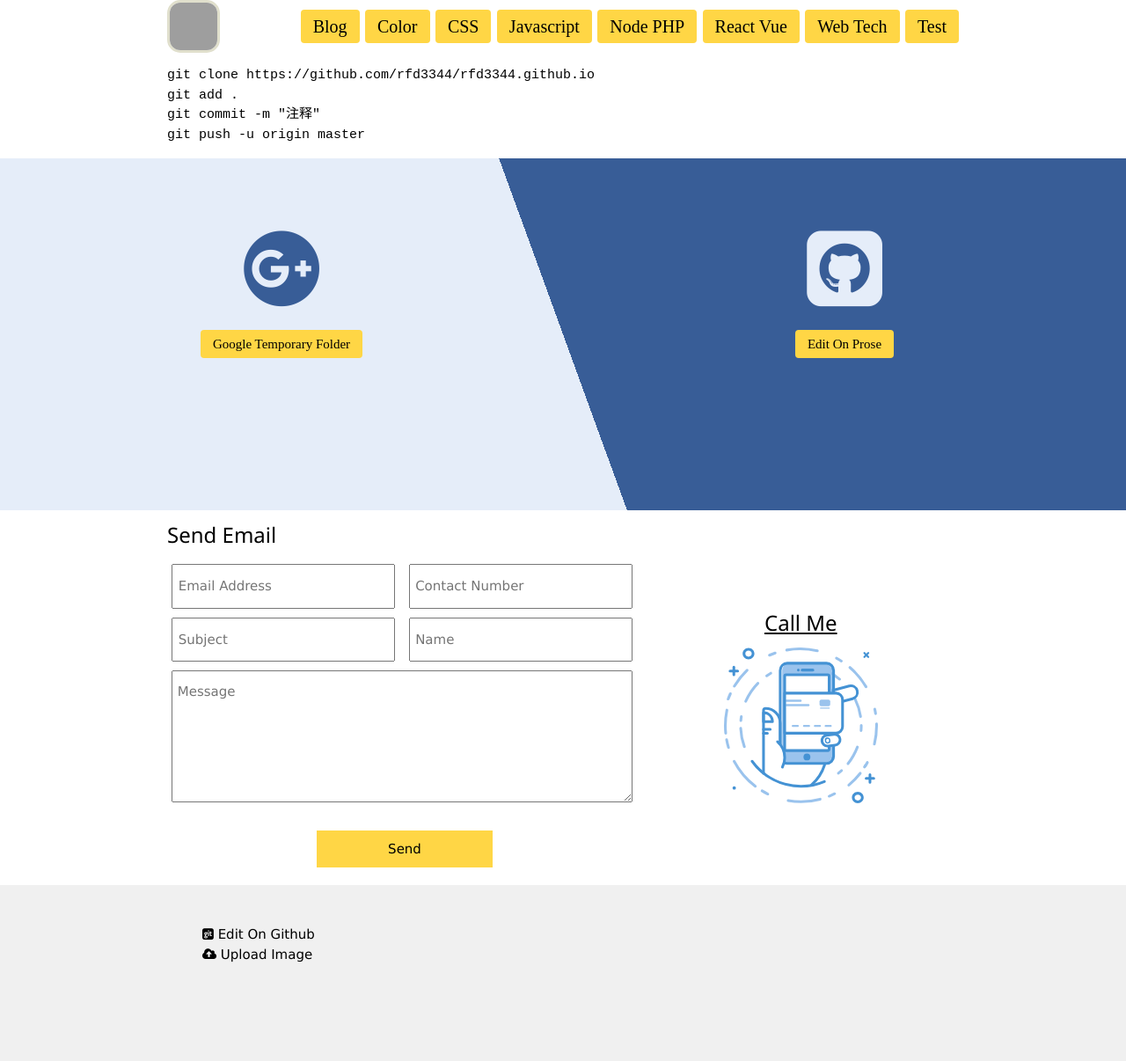
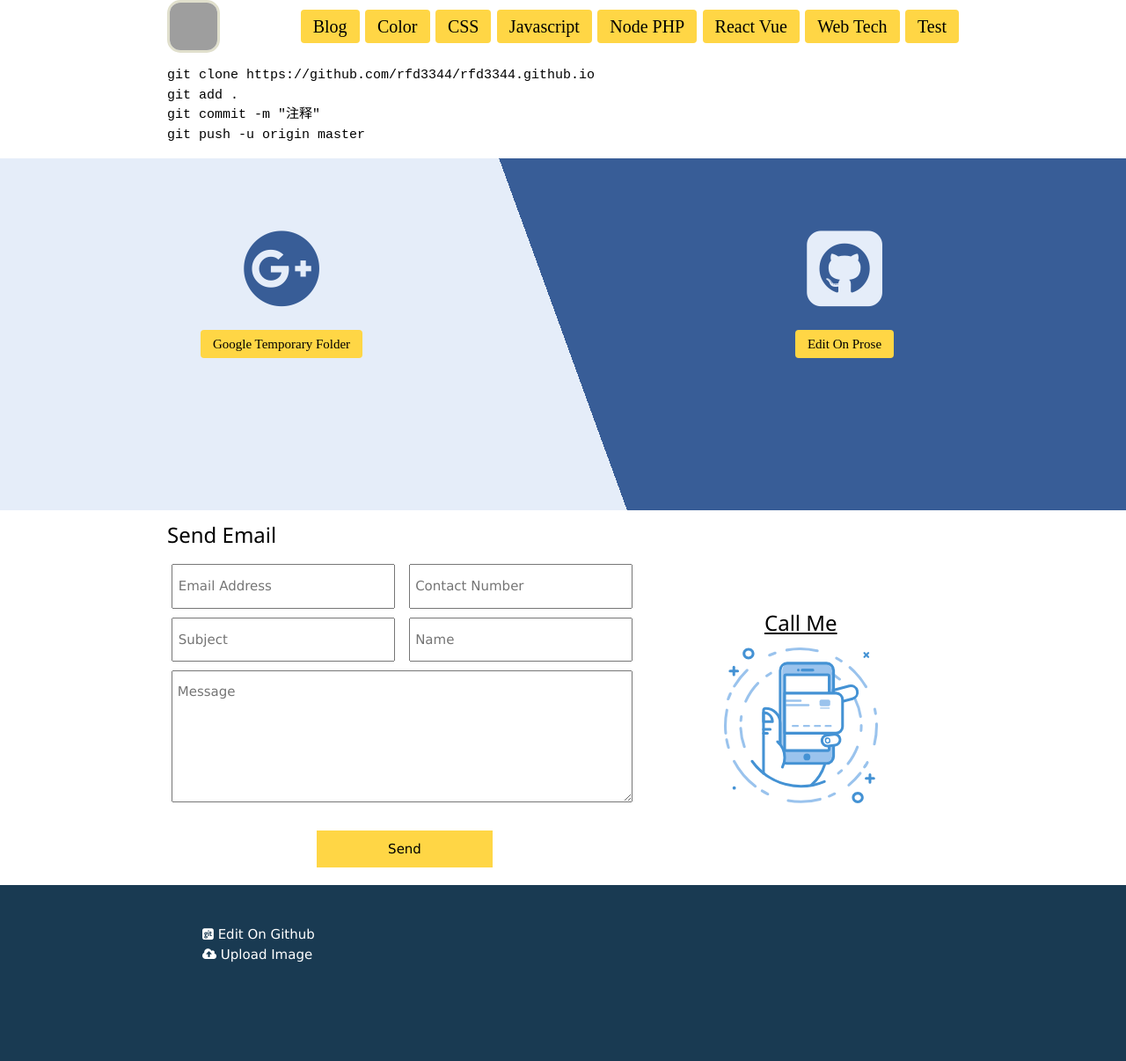
Before and after one commit to rfd3344a/rfd3344.github.io, a Jekyll site: the page built from index.html, in a window 1280 px wide. Shown: the whole page at 88% size. Built offline with Jekyll 4.4.1, drawn with Linux system fonts in a browser that asks for light colours; some web fonts are replaced; grey boxes are pictures that could not be loaded.

Commit message:
Update general.css

```diff
--- a/css/general.css
+++ b/css/general.css
@@ -42,7 +42,8 @@ section{
 /******  Footer ****/
 footer{
     clear:both;
-    background: #f0f0f0;
+    background: #193a52;
+  	color: white;
     height: 200px;
     margin: auto;
     padding-top: 30px;
```
